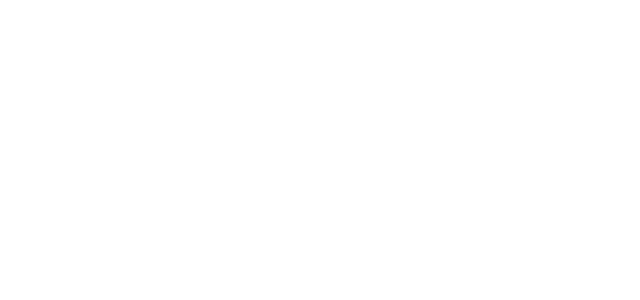
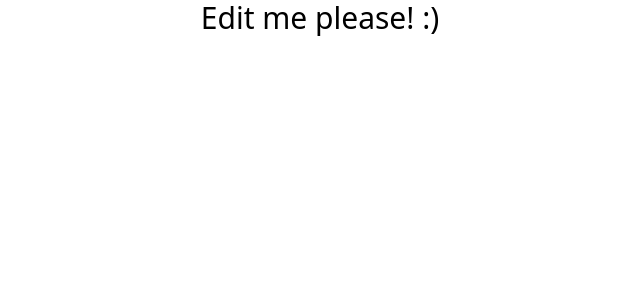
Before and after one commit to oTECTH/tec_frontend, a Next.js app: page / in a window 1280 px wide. Shown: the top 300 px of the page, without its empty margins (320-960 px from the left). Built offline with nearby package versions, Linux system fonts and the light colour scheme.

Commit message:
Create base project

```diff
--- /dev/null
+++ b/src/components/Layout/Footer.tsx
@@ -0,0 +1,6 @@
+const Footer = () => {
+  // TODO: Create footer component
+  return <footer></footer>;
+};
+
+export default Footer;
--- /dev/null
+++ b/src/components/Layout/Navbar.tsx
@@ -0,0 +1,6 @@
+const Navbar = () => {
+  // TODO: Create Navigation component
+  return <nav></nav>;
+};
+
+export default Navbar;
--- /dev/null
+++ b/src/components/Layout/index.tsx
@@ -0,0 +1,28 @@
+// Import packages
+import { NextPage } from "next";
+import Head from "next/head";
+import dynamic from "next/dynamic";
+
+// Components
+const Navbar = dynamic(import("./Navbar"));
+const Footer = dynamic(import("./Footer"));
+
+// Type declarations
+type props = {
+  title: string;
+};
+
+const Layout: NextPage<props> = ({ children, title }) => {
+  return (
+    <div>
+      <Head>
+        <title>{title} | Thailand endurance cup</title>
+      </Head>
+      <Navbar />
+      <main>{children}</main>
+      <Footer />
+    </div>
+  );
+};
+
+export default Layout;
--- a/src/pages/_app.tsx
+++ b/src/pages/_app.tsx
@@ -1,7 +1,8 @@
+import type { AppProps } from "next/app";
 import "@styles/globals.css";
-import type { AppProps } from "next/app";
 
 function MyApp({ Component, pageProps }: AppProps) {
   return <Component {...pageProps} />;
 }
+
 export default MyApp;
--- a/src/pages/index.tsx
+++ b/src/pages/index.tsx
@@ -1,7 +1,15 @@
+// Import packages
 import type { NextPage } from "next";
 
+// Import layout
+import Layout from "@components/Layout";
+
 const Pages: NextPage = () => {
-  return <></>;
+  return (
+    <Layout title="Home">
+      <p className="text-center text-3xl">{"Edit me please! :)"}</p>
+    </Layout>
+  );
 };
 
 export default Pages;
```
